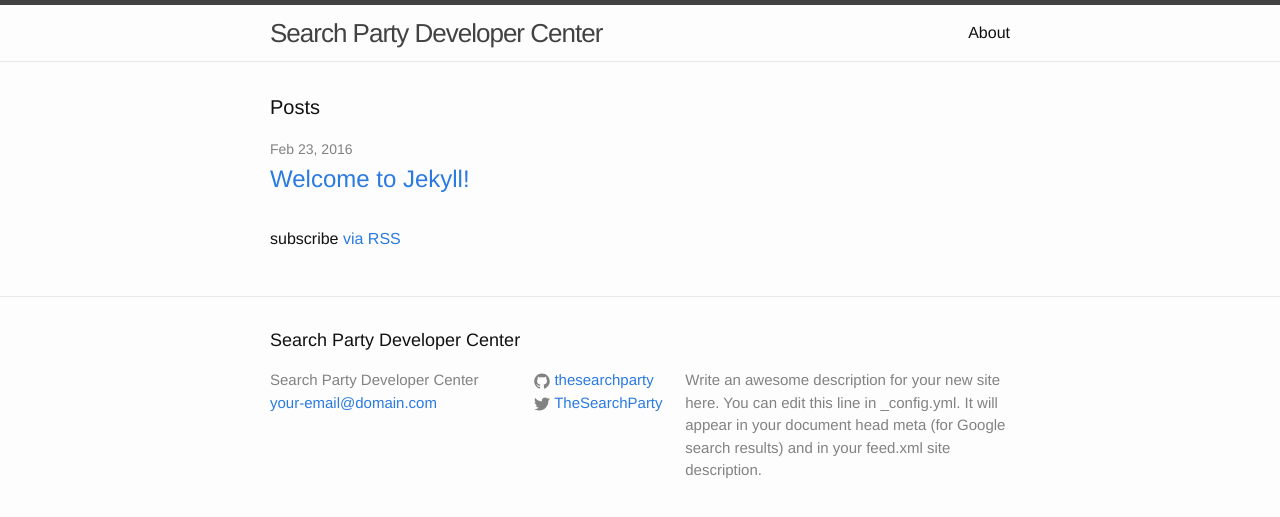
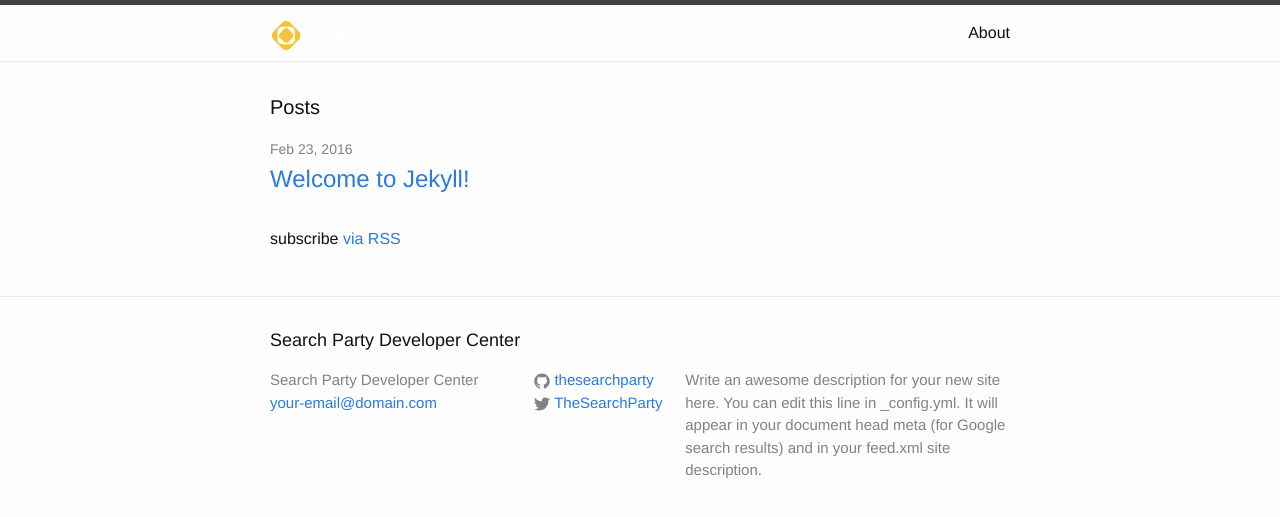
Before and after one commit to thesearchparty/searchparty-dev-site, a Jekyll site: the page built from index.html, in a window 1280 px wide. Shown: the top 517 px of the page. Built offline with Jekyll 4.4.1, drawn with Linux system fonts in a browser that asks for light colours.

Commit message:
add image to header

```diff
--- a/_includes/header.html
+++ b/_includes/header.html
@@ -2,7 +2,7 @@
 
   <div class="wrapper">
 
-    <a class="site-title" href="{{ site.baseurl }}/">{{ site.title }}</a>
+    <a class="site-title" href="{{ site.baseurl }}/"><img src="{{ site.baseurl }}/images/searchparty-logo-header.png" alt=""></a>
 
     <nav class="site-nav">
       <a href="#" class="menu-icon">
```
